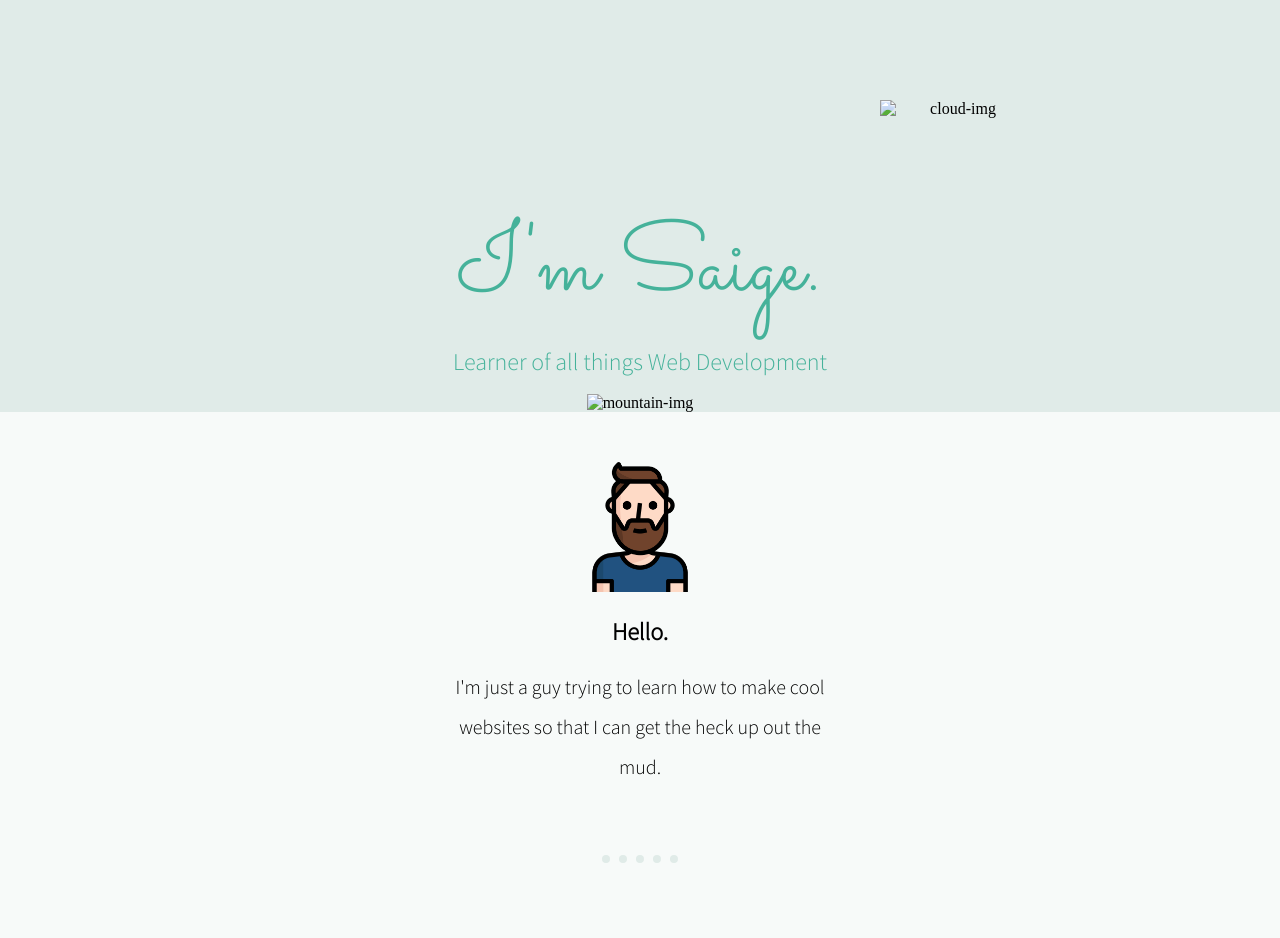
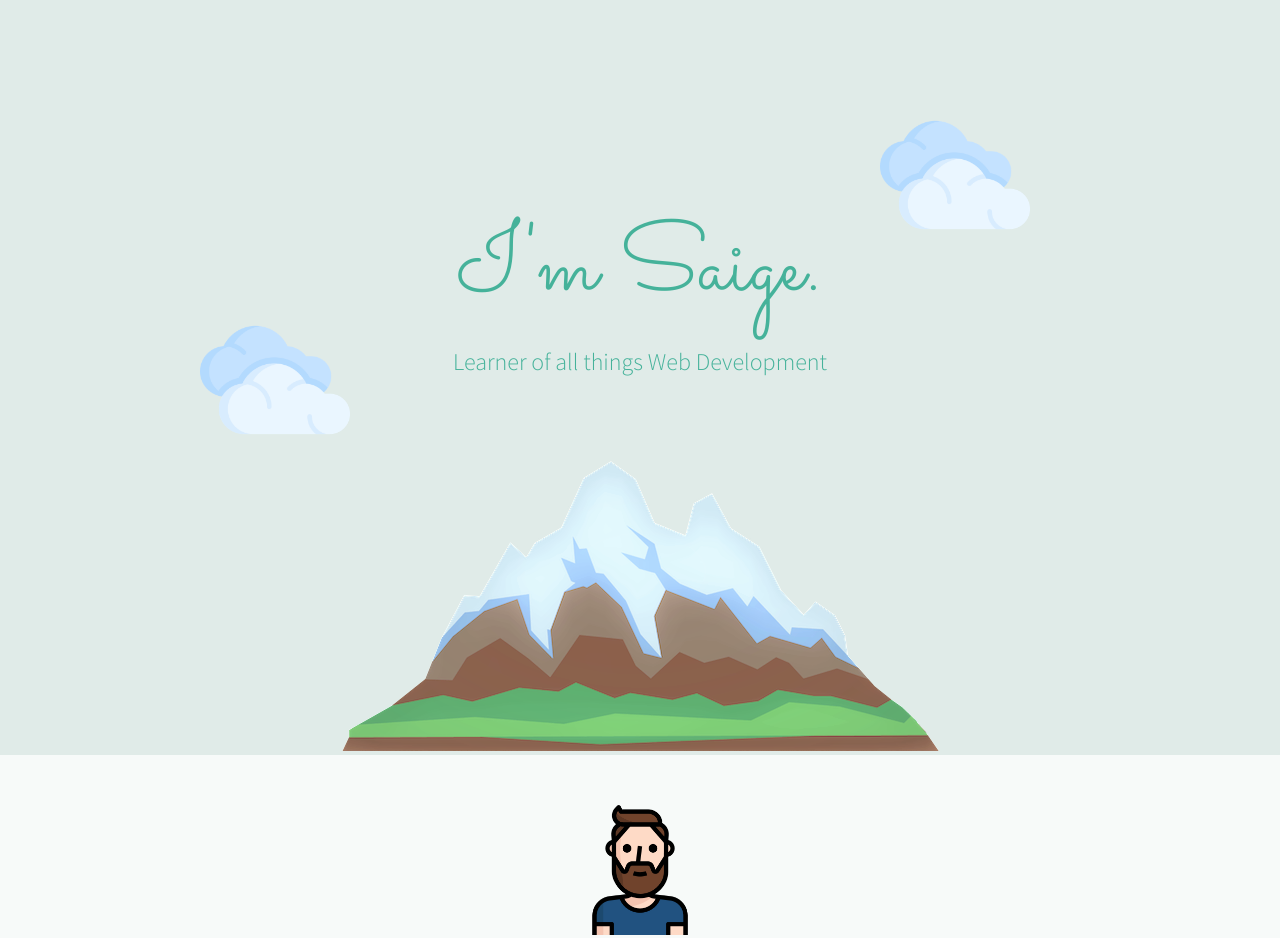
Before and after one commit to SaigeP07/firstsite, a plain HTML site: page index.html in a window 1280 px wide. Shown: the top 938 px of the page. Drawn offline with Linux system fonts and the light colour scheme; the site is published under a folder, as on GitHub Pages, so addresses that start at the root find nothing.

Commit message:
Update index.html

```diff
--- a/index.html
+++ b/index.html
@@ -11,11 +11,11 @@
 
 <body>
   <div class="top-container">
-    <img class="top-cloud" src="/images/cloud.png" alt="cloud-img">
+    <img class="top-cloud" src="images/cloud.png" alt="cloud-img">
     <h1>I'm Saige.</h1>
     <h2 class="sub-text">Learner of all things Web Development</h2>
-    <img class="bottom-cloud" src="/images/cloud.png" alt="cloud-img">
-    <img class="mountain" src="/images/mountain.png" alt="mountain-img">
+    <img class="bottom-cloud" src="images/cloud.png" alt="cloud-img">
+    <img class="mountain" src="images/mountain.png" alt="mountain-img">
   </div>
 
   <div class="middle-container">
@@ -44,7 +44,7 @@
       <h2>Get In Touch</h2>
       <h3>Here's where you can find me.</h3>
       <p class="links-desc">Links include LinkedIn, Twitter, and a website.</p>
-      <a class="BUTTON_GOT" href="mailto:name@email.com">CONTACT ME</a>
+      <a class="BUTTON_GOT" href="mailto:saige.parrish@gmail.com">CONTACT ME</a>
     </div>
   </div>
 
```
